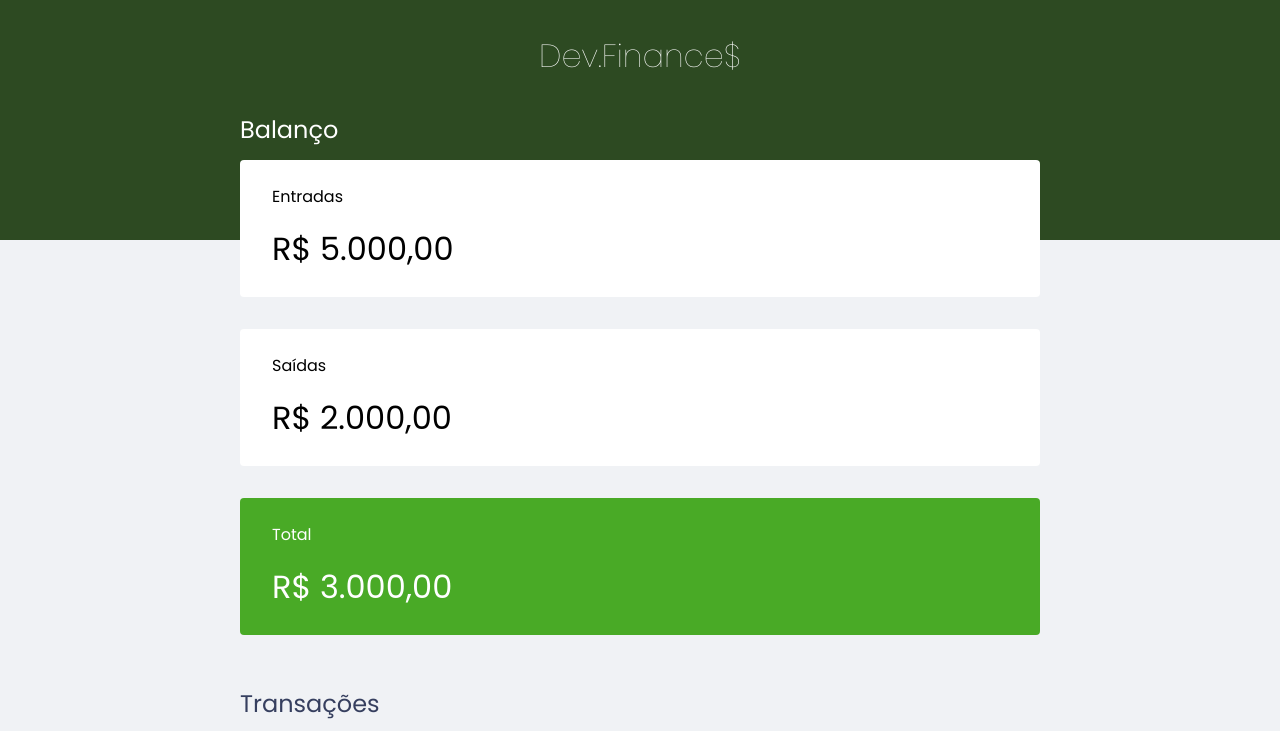
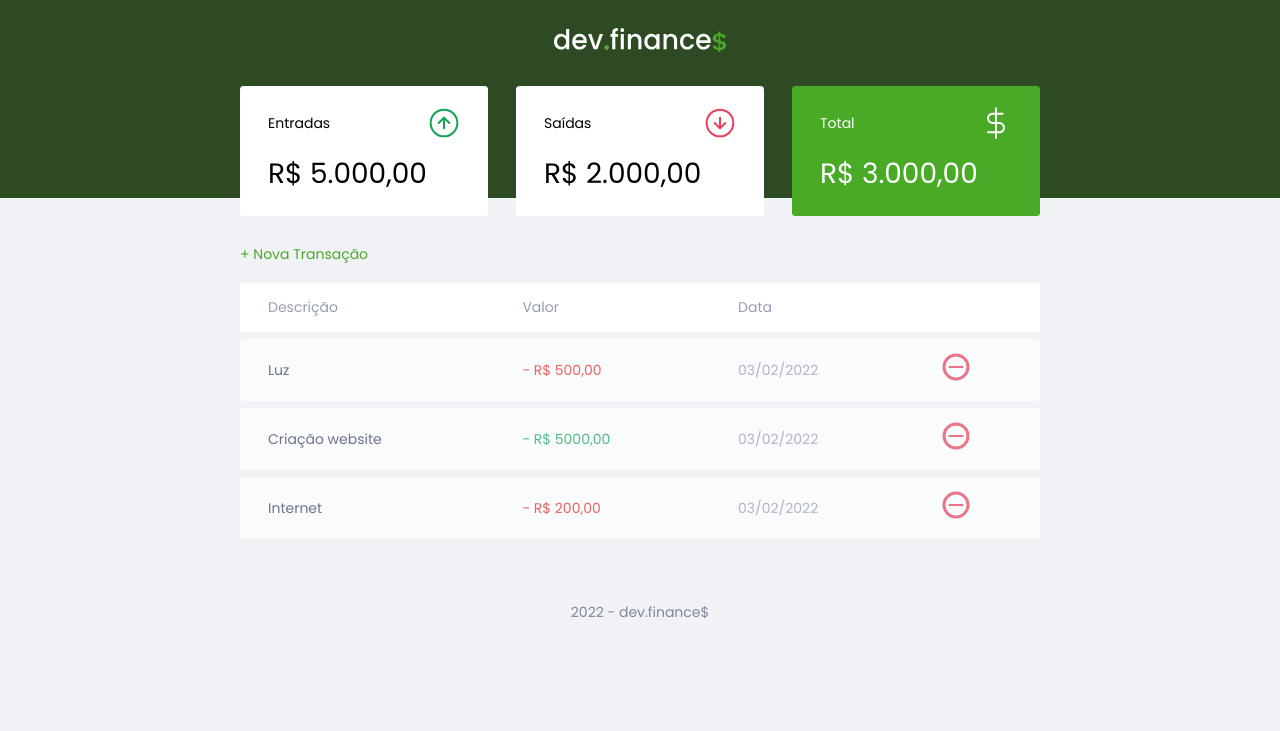
Before and after one commit to ThiagoTassinari/dev_finance, a plain HTML site: page index.html in a window 1280 px wide. Shown: the top 731 px of the page. Drawn offline with Linux system fonts and the light colour scheme.

Commit message:
Final styling of class 02

```diff
--- a/index.html
+++ b/index.html
@@ -3,45 +3,61 @@
 
 <head>
     <meta charset="UTF-8">
-    <meta http-equiv="X-UA-Compatible" content="IE=edge">
+    <meta name="author" content="Thiago Santos Tassinari">
+    <meta name="email" content="devtassinari@gmail.com">
+    <meta name="description" content="Maratona Discover Edição 01 da Rocketseat">
     <meta name="viewport" content="width=device-width, initial-scale=1.0">
     <title>Dev.Finance$</title>
     <link rel="stylesheet" href="./src/styles/main.css">
+    <link rel="stylesheet" href="./src/styles/responsive.css">
+    <link rel="stylesheet" href="./src/styles/modal.css">
 </head>
 
 <body>
     <header>
-        <h1 id="logo">Dev.Finance$</h1>
+        <img src="./src/assets/logo.svg" alt="Logo Dev Finance" />
     </header>
 
     <main class="container">
         <section id="balance">
-            <h2>Balanço</h2>
+            <h2 class="sr__only">Balanço</h2>
 
         <div class="card">
-            <h3>Entradas</h3>
+            <h3>
+                <span>Entradas</span>
+                <img src="./src/assets/income.svg" alt="Image de entradas" />
+            </h3>
             <p>R$ 5.000,00</p>
         </div>
 
         <div class="card">
-            <h3>Saídas</h3>
+            <h3>
+                <span>Saídas</span>
+                <img src="./src/assets/expense.svg" alt="Image de saídas" />
+            </h3>
             <p>R$ 2.000,00</p>
         </div>
 
         <div class="card total">
-            <h3>Total</h3>
+            <h3>
+                <span>Total</span>
+                <img src="./src/assets/total.svg" alt="Image de total" />
+            </h3>
             <p>R$ 3.000,00</p>
         </div>
         </section>
 
         <section id="transaction">
-            <h2>Transações</h2>
+            <h2 class="sr__only">Transações</h2>
+
+            <a href="#" onclick="Modal.open()" class="button new">+ Nova Transação</a>
             <table id="data__table">
                 <thead>
                     <tr>
                         <th>Descrição</th>
                         <th>Valor</th>
                         <th>Data</th>
+                        <th></th>
                     </tr>
                 </thead>
                 <tbody>
@@ -49,23 +65,81 @@
                         <td class="description">Luz</td>
                         <td class="expense">- R$ 500,00</td>
                         <td class="date">03/02/2022</td>
+                        <td>
+                            <img src="./src/assets/minus.svg" alt="Remover transação">
+                        </td>
                     </tr>
                     <tr>
                         <td class="description">Criação website</td>
                         <td class="income">- R$ 5000,00</td>
                         <td class="date">03/02/2022</td>
+                        <td>
+                            <img src="./src/assets/minus.svg" alt="Remover transação">
+                        </td>
                     </tr>
                     <tr>
                         <td class="description">Internet</td>
                         <td class="expense">- R$ 200,00</td>
                         <td class="date">03/02/2022</td>
+                        <td>
+                            <img src="./src/assets/minus.svg" alt="Remover transação">
+                        </td>
                     </tr>
                 </tbody>
             </table>
         </section>
     </main>
 
-    <footer>dev.finance$</footer>
+    <div class="modal__overlay">
+        <div class="modal">
+            <div id="form">
+                <h2>Nova Transação</h2>
+                <form action="">
+                    <div class="input__group">
+                        <label class="sr__only" for="description">Descrição</label>
+                        <input
+                            type="text"
+                            name="description"
+                            id="description"
+                            placeholder="Descrição"
+                        />
+                    </div>
+
+                    <div class="input__group">
+                        <label class="sr__only" for="amount">Valor</label>
+                        <input
+                            type="number"
+                            step="0.01"
+                            name="amount"
+                            id="amount"
+                            placeholder="0,00"
+                        />
+                        <small class="help">Use o sinal - (negativo)
+                            para despesas e, (vírgula) para casas decimais
+                        </small>
+                    </div>
+
+                    <div class="input__group">
+                        <label class="sr__only" for="date">Data</label>
+                        <input
+                            type="date"
+                            name="date"
+                            id="date"
+                        />
+                    </div>
+
+                    <div class="input__group actions">
+                        <a href="#" onclick="Modal.close()" class="button cancel">Cancelar</a>
+                        <button>Salvar</button>
+                    </div>
+                </form>
+            </div>
+        </div>
+    </div>
+
+    <footer>2022 - dev.finance$</footer>
+
+    <script src="./src/scripts/modalForm.js"></script>
 </body>
 
 </html>
--- a/src/styles/main.css
+++ b/src/styles/main.css
@@ -3,6 +3,9 @@
 /* =============== Global ==================  */
 :root {
     --h2-dark-color: #363F5F;
+    --a-dark-color: #49AA26;
+    --a-light-color: #3DD705;
+    --warning-color: #E92929;
 }
 
 * {
@@ -11,6 +14,9 @@
     box-sizing: border-box;
 }
 
+html {
+    font-size: 93.75%;
+}
 body {
     background: #F0F2F5;
     font-family: 'Poppins', sans-serif;
@@ -19,6 +25,18 @@ body {
 .container {
     margin: auto;
     width: min(90vw, 800px);
+}
+
+.sr__only {
+    position: absolute;
+    width: 1px;
+    height: 1px;
+    padding: 0;
+    margin: -1px;
+    overflow: hidden;
+    clip: rect(0, 0, 0, 0);
+    white-space: nowrap;
+    border-width: 0;
 }
 
 /* =============== Titles ==================  */
@@ -60,8 +78,11 @@ header {
 }
 
 .card h3 {
+    display: flex;
+    align-items: center;
+    justify-content: space-between;
+    font-size: 1rem;
     font-weight: normal;
-    font-size: 1rem
 }
 
 .card p {
@@ -76,10 +97,17 @@ header {
 }
 
 /* =============== Table ==================  */
+#transaction {
+    display: block;
+    overflow-x: auto;
+    width: 100%;
+}
+
 #data__table {
+    color: #969CB3;
+    border-spacing: 0 0.5rem;
     width: 100%;
-    border-spacing: 0 0.5rem;
-    color: #969CB3;
+
 }
 
 table thead tr th:first-child,
@@ -87,6 +115,11 @@ table tbody tr td:first-child {
     border-radius: 0.25rem 0 0 0.25rem;
     padding: 1rem 2rem;
     font-weight: normal;
+}
+
+table thead tr th:last-child,
+table tbody tr td:last-child {
+    border-radius: 0 0.25rem 0.25rem 0;
 }
 
 table thead th {
```
